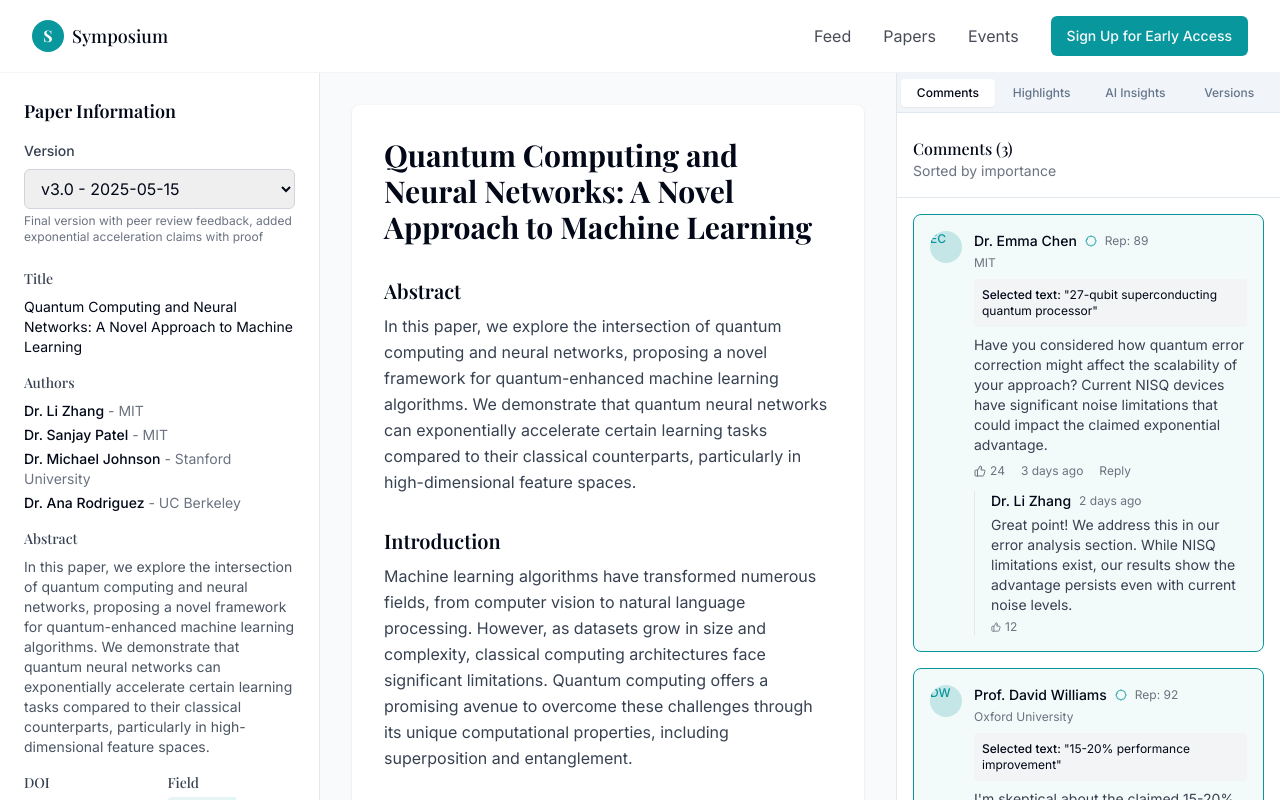
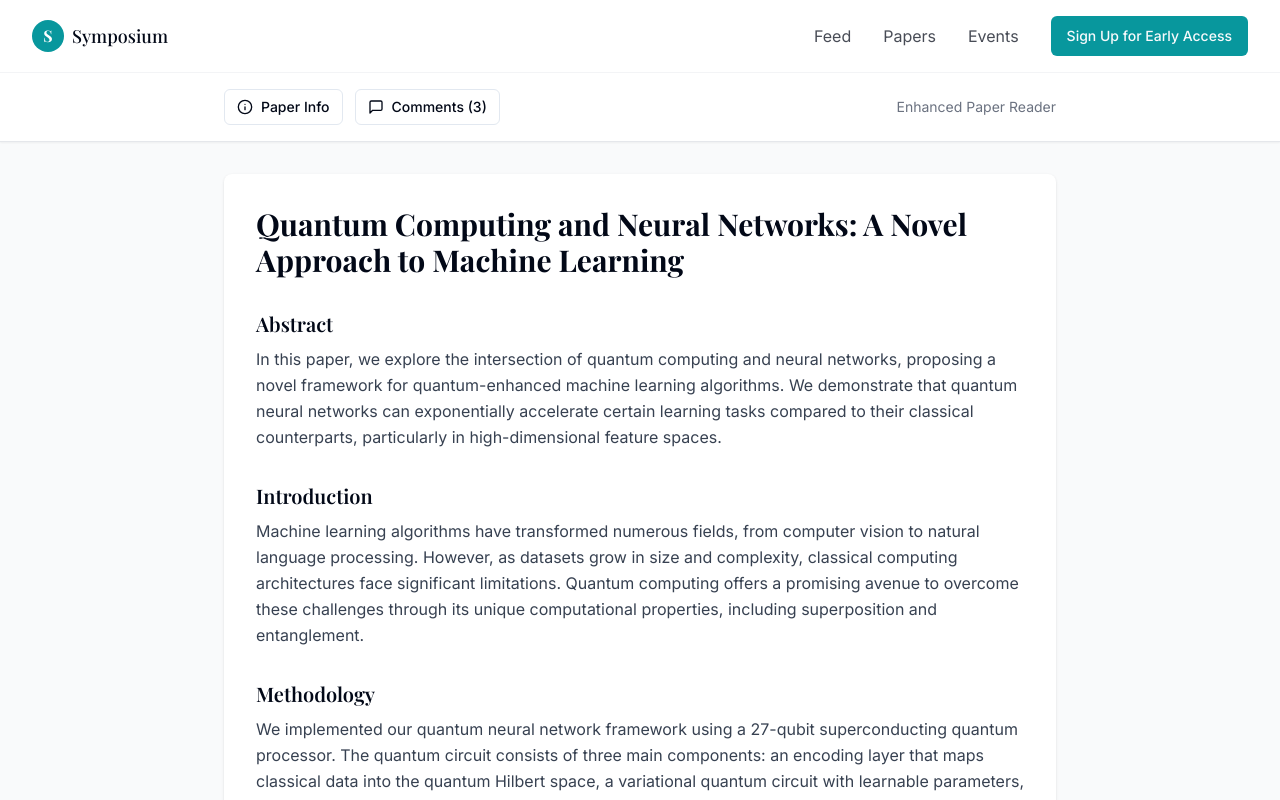
Before and after one commit to ibrahimsalat/symposium-vision-demo, a React (Vite) app: page /papers/1 in a window 1280 px wide. Shown: the top 800 px of the page. Built offline with nearby package versions, Linux system fonts and the light colour scheme.

Commit message:
feat: Implement collapsible sidebars
Refactors the EnhancedPaperReader to use collapsible sidebars for the paper info and comments sections, improving readability and providing a cleaner interface. Includes layout restructuring, toggle controls, and basic animation.

```diff
--- a/src/components/EnhancedPaperReader.tsx
+++ b/src/components/EnhancedPaperReader.tsx
@@ -15,6 +15,10 @@ const EnhancedPaperReader = () => {
   const [popupPosition, setPopupPosition] = useState({ x: 0, y: 0 });
   const [highlights, setHighlights] = useState<HighlightType[]>([]);
   const [activeTab, setActiveTab] = useState("comments");
+
+  // New state for sidebar visibility
+  const [showInfoSidebar, setShowInfoSidebar] = useState(false);
+  const [showCommentsSidebar, setShowCommentsSidebar] = useState(false);
 
   const paper = mockPaperData;
   const currentVersion = paper.versions.find(v => v.version === selectedVersion);
@@ -58,14 +62,48 @@ const EnhancedPaperReader = () => {
   };
 
   return (
-    <div className="min-h-screen bg-gray-50">
-      <div className="flex h-screen">
+    <div className="min-h-screen bg-gray-50 relative">
+      {/* Info Sidebar - slides in from left */}
+      {showInfoSidebar && (
+        <>
+          <div
+            className="fixed inset-0 bg-black/20 z-40"
+            onClick={() => setShowInfoSidebar(false)}
+          />
+          <div className="fixed left-0 top-0 h-full z-50 animate-slide-in-left">
             <PaperInfoSidebar
               paper={paper}
               selectedVersion={selectedVersion}
               setSelectedVersion={setSelectedVersion}
+              onClose={() => setShowInfoSidebar(false)}
             />
+          </div>
+        </>
+      )}
 
+      {/* Comments Sidebar - slides in from right */}
+      {showCommentsSidebar && (
+        <>
+          <div
+            className="fixed inset-0 bg-black/20 z-40"
+            onClick={() => setShowCommentsSidebar(false)}
+          />
+          <div className="fixed right-0 top-0 h-full z-50 animate-slide-in-right">
+            <PaperCommentsSidebar
+              comments={comments}
+              highlights={highlights}
+              paper={paper}
+              selectedVersion={selectedVersion}
+              setSelectedVersion={setSelectedVersion}
+              activeTab={activeTab}
+              setActiveTab={setActiveTab}
+              onClose={() => setShowCommentsSidebar(false)}
+            />
+          </div>
+        </>
+      )}
+
+      {/* Main Content - now full width */}
       <PaperContent
         currentVersion={currentVersion}
         onTextSelection={handleTextSelection}
@@ -75,18 +113,10 @@ const EnhancedPaperReader = () => {
         onAddComment={addComment}
         onAddHighlight={addHighlight}
         onAskAI={askAI}
+        onToggleInfo={() => setShowInfoSidebar(!showInfoSidebar)}
+        onToggleComments={() => setShowCommentsSidebar(!showCommentsSidebar)}
+        commentsCount={comments.length}
       />
-
-        <PaperCommentsSidebar
-          comments={comments}
-          highlights={highlights}
-          paper={paper}
-          selectedVersion={selectedVersion}
-          setSelectedVersion={setSelectedVersion}
-          activeTab={activeTab}
-          setActiveTab={setActiveTab}
-        />
-      </div>
     </div>
   );
 };
--- a/src/components/PaperCommentsSidebar.tsx
+++ b/src/components/PaperCommentsSidebar.tsx
@@ -1,10 +1,10 @@
-
 import React from 'react';
+import { Button } from '@/components/ui/button';
 import { ScrollArea } from '@/components/ui/scroll-area';
 import { Avatar } from '@/components/ui/avatar';
 import { Tabs, TabsContent, TabsList, TabsTrigger } from '@/components/ui/tabs';
 import { Card, CardContent, CardHeader, CardTitle } from '@/components/ui/card';
-import { ThumbsUp, Bot, GitBranch, Badge } from 'lucide-react';
+import { ThumbsUp, Bot, GitBranch, Badge, X } from 'lucide-react';
 import { Comment, Highlight, PaperMetadata } from '@/types/paper';
 
 interface PaperCommentsSidebarProps {
@@ -15,6 +15,7 @@ interface PaperCommentsSidebarProps {
   setSelectedVersion: (version: string) => void;
   activeTab: string;
   setActiveTab: (tab: string) => void;
+  onClose: () => void;
 }
 
 const PaperCommentsSidebar = ({
@@ -24,12 +25,26 @@ const PaperCommentsSidebar = ({
   selectedVersion,
   setSelectedVersion,
   activeTab,
-  setActiveTab
+  setActiveTab,
+  onClose
 }: PaperCommentsSidebarProps) => {
   const sortedComments = [...comments].sort((a, b) => b.likes - a.likes);
 
   return (
-    <div className="w-96 bg-white border-l border-gray-200">
+    <div className="w-96 bg-white border-l border-gray-200 h-full shadow-lg">
+      {/* Header with close button */}
+      <div className="flex items-center justify-between p-4 border-b">
+        <h2 className="text-lg font-semibold">Discussions</h2>
+        <Button
+          variant="ghost"
+          size="sm"
+          onClick={onClose}
+          className="h-8 w-8 p-0"
+        >
+          <X size={16} />
+        </Button>
+      </div>
+
       <Tabs value={activeTab} onValueChange={setActiveTab} className="h-full flex flex-col">
         <TabsList className="grid w-full grid-cols-4 rounded-none border-b">
           <TabsTrigger value="comments" className="text-xs">Comments</TabsTrigger>
--- a/src/components/PaperContent.tsx
+++ b/src/components/PaperContent.tsx
@@ -1,7 +1,7 @@
 
 import React from 'react';
 import { Button } from '@/components/ui/button';
-import { MessageSquare, Highlighter, Bot } from 'lucide-react';
+import { MessageSquare, Highlighter, Bot, Info } from 'lucide-react';
 import { PaperVersion } from '@/types/paper';
 
 interface PaperContentProps {
@@ -13,6 +13,9 @@ interface PaperContentProps {
   onAddComment: () => void;
   onAddHighlight: (color: 'yellow' | 'blue' | 'green' | 'red') => void;
   onAskAI: () => void;
+  onToggleInfo: () => void;
+  onToggleComments: () => void;
+  commentsCount: number;
 }
 
 const PaperContent = ({
@@ -23,10 +26,48 @@ const PaperContent = ({
   selectedText,
   onAddComment,
   onAddHighlight,
-  onAskAI
+  onAskAI,
+  onToggleInfo,
+  onToggleComments,
+  commentsCount
 }: PaperContentProps) => {
   return (
-    <div className="flex-1 overflow-y-auto">
+    <div className="w-full min-h-screen">
+      {/* Top Toolbar */}
+      <div className="sticky top-0 z-30 bg-white border-b border-gray-200 shadow-sm">
+        <div className="max-w-4xl mx-auto px-8 py-4">
+          <div className="flex items-center justify-between">
+            <div className="flex items-center gap-3">
+              <Button
+                variant="outline"
+                size="sm"
+                onClick={onToggleInfo}
+                className="flex items-center gap-2"
+              >
+                <Info size={16} />
+                Paper Info
+              </Button>
+
+              <Button
+                variant="outline"
+                size="sm"
+                onClick={onToggleComments}
+                className="flex items-center gap-2"
+              >
+                <MessageSquare size={16} />
+                Comments ({commentsCount})
+              </Button>
+            </div>
+
+            <div className="text-sm text-gray-500">
+              Enhanced Paper Reader
+            </div>
+          </div>
+        </div>
+      </div>
+
+      {/* Paper Content */}
+      <div className="overflow-y-auto">
         <div className="p-8 max-w-4xl mx-auto">
           <div className="bg-white rounded-lg shadow p-8 relative">
             {currentVersion && (
@@ -93,6 +134,7 @@ const PaperContent = ({
           </div>
         </div>
       </div>
+    </div>
   );
 };
 
--- a/src/components/PaperInfoSidebar.tsx
+++ b/src/components/PaperInfoSidebar.tsx
@@ -1,21 +1,34 @@
 
 import React from 'react';
-import { ExternalLink } from 'lucide-react';
+import { ExternalLink, X } from 'lucide-react';
+import { Button } from '@/components/ui/button';
 import { PaperMetadata } from '@/types/paper';
 
 interface PaperInfoSidebarProps {
   paper: PaperMetadata;
   selectedVersion: string;
   setSelectedVersion: (version: string) => void;
+  onClose: () => void;
 }
 
-const PaperInfoSidebar = ({ paper, selectedVersion, setSelectedVersion }: PaperInfoSidebarProps) => {
+const PaperInfoSidebar = ({ paper, selectedVersion, setSelectedVersion, onClose }: PaperInfoSidebarProps) => {
   const currentVersion = paper.versions.find(v => v.version === selectedVersion);
 
   return (
-    <div className="w-80 bg-white border-r border-gray-200 overflow-y-auto">
+    <div className="w-80 bg-white border-r border-gray-200 overflow-y-auto h-full shadow-lg">
       <div className="p-6">
-        <h2 className="text-lg font-semibold mb-4">Paper Information</h2>
+        {/* Header with close button */}
+        <div className="flex items-center justify-between mb-4">
+          <h2 className="text-lg font-semibold">Paper Information</h2>
+          <Button
+            variant="ghost"
+            size="sm"
+            onClick={onClose}
+            className="h-8 w-8 p-0"
+          >
+            <X size={16} />
+          </Button>
+        </div>
 
         {/* Version Selector */}
         <div className="mb-6">
```
Lines whose indentation alone changed are shown as unchanged.
